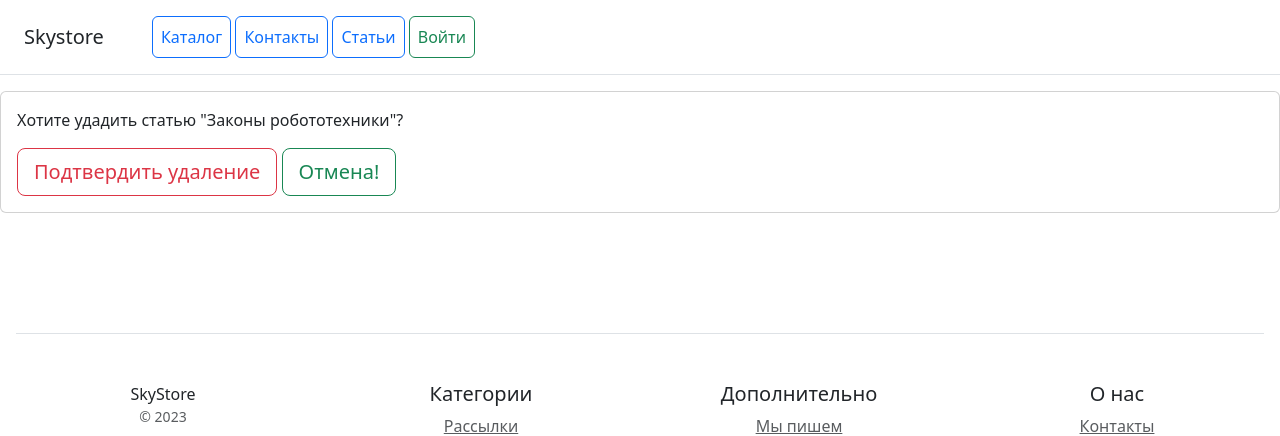
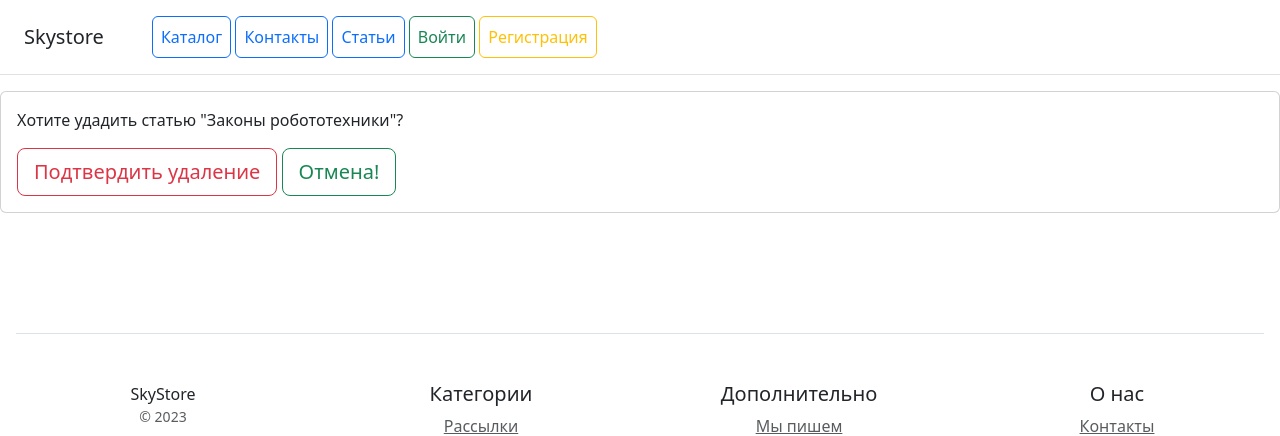
Before and after one commit to TagRomEdu/net_shop, a Django app: page /blog_list/confirm_delete/zakonyi-robototehniki/ in a window 1280 px wide. Shown: the top 436 px of the page. Run offline with Django 4.2, Linux system fonts and the light colour scheme; data comes from the database, SQL or seed files in the repository; some libraries are stand-ins or nearby versions.

Commit message:
added registration button

```diff
--- a/catalog/templates/catalog/base.html
+++ b/catalog/templates/catalog/base.html
@@ -18,6 +18,7 @@
             <a class="p-2 btn btn-outline-danger" href="{% url 'users_app:logout' %}">Выйти</a>
         {% else %}
             <a class="p-2 btn btn-outline-success" href="{% url 'users_app:login' %}">Войти</a>
+            <a class="p-2 btn btn-outline-warning" href="{% url 'users_app:register' %}">Регистрация</a>
         {% endif %}
     </nav>
 </div>
```
